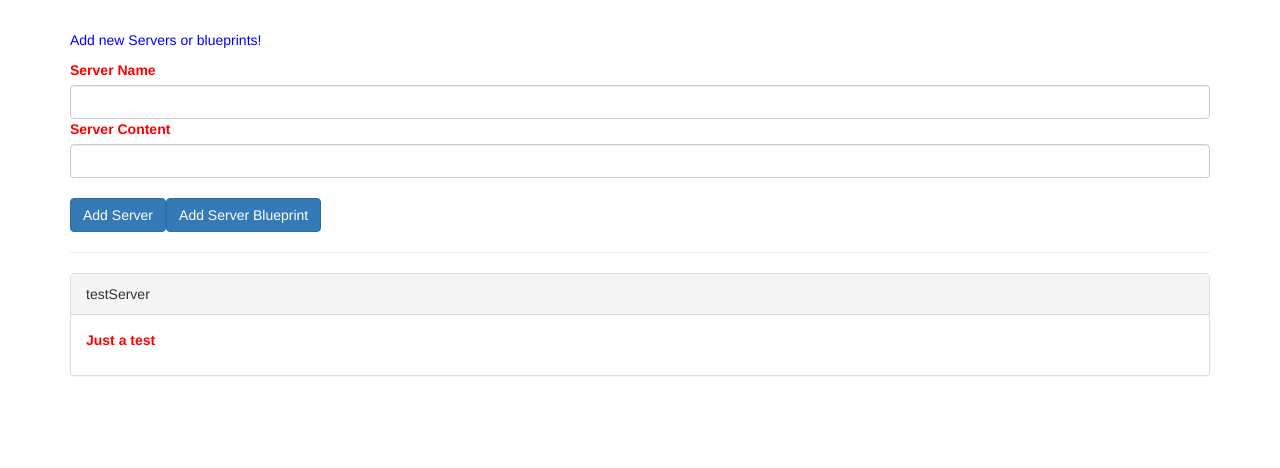
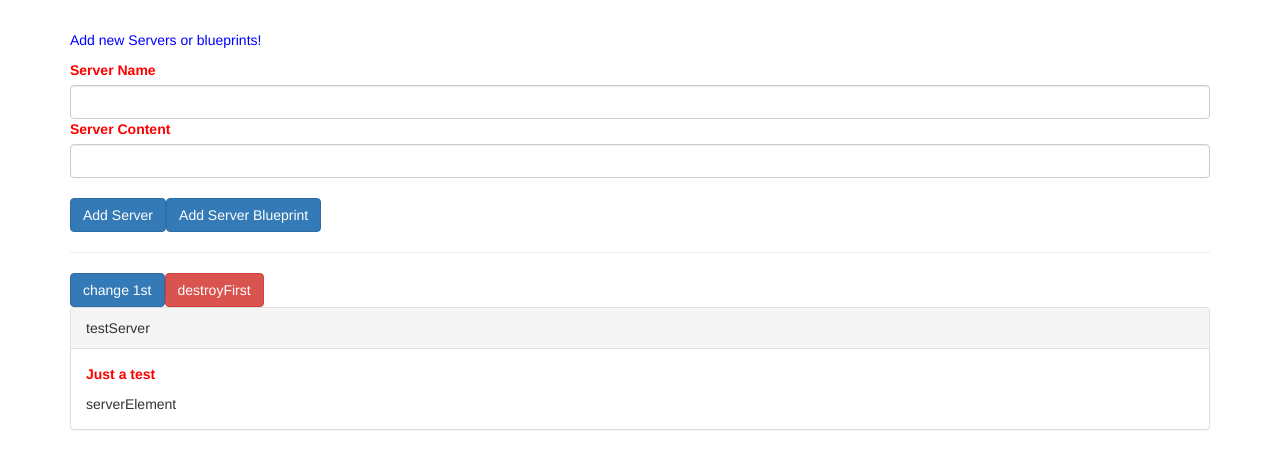
Before and after one commit to marekboro/ng-components-and-databinding, an Angular app: page / in a window 1280 px wide. Shown: the top 468 px of the page. Built offline with nearby package versions, Linux system fonts and the light colour scheme.

Commit message:
fun with lifecycle hooks

```diff
--- a/src/app/app.component.html
+++ b/src/app/app.component.html
@@ -5,9 +5,20 @@
   <hr>
   <div class="row">
     <div class="col-xs-12">
+      <button class="btn btn-primary" (click)="onChangeFirst()"> change 1st  </button>
+      <button class="btn btn-danger" (click)="onDestroyFirst()"> destroyFirst  </button>
      <app-server-element
      *ngFor="let serverElement of serverElements"
-     [srvElement]='serverElement'></app-server-element>
+     [srvElement]='serverElement'
+     [name]="serverElement.name">
+
+     <p>
+      <strong *ngIf="serverElement.type === 'server'" style="color: red">{{ serverElement.content }}</strong>
+      <em *ngIf="serverElement.type === 'blueprint'">{{ serverElement.content }}</em>
+    </p>serverElement
+
+
+    </app-server-element>
     </div>
   </div>
 </div>
--- a/src/app/app.component.ts
+++ b/src/app/app.component.ts
@@ -23,5 +23,12 @@
       content: blueprintData.serverContent
     });
   }
+  onChangeFirst(){
+    this.serverElements[0].name = 'Changed';
+  }
+  onDestroyFirst(){
+    this.serverElements.splice(0,1);
+  }
+
 
 }
--- a/src/app/cockpit/cockpit.component.ts
+++ b/src/app/cockpit/cockpit.component.ts
@@ -26,7 +26,7 @@
   }
 
   onAddServer(nameInput:HTMLInputElement) {
-    console.log(this.serverContentInput)
+    // console.log(this.serverContentInput)
     this.serverCreated.emit({
       serverName: nameInput.value,
       serverContent:this.serverContentInput.nativeElement.value});
--- a/src/app/server-element/server-element.component.html
+++ b/src/app/server-element/server-element.component.html
@@ -1,10 +1,8 @@
 <div
 class="panel panel-default">
-<div class="panel-heading">{{ element.name }}</div>
+<!-- <div class="panel-heading">{{ element.name }}</div> -->
+<div class="panel-heading">{{name }}</div>
 <div class="panel-body">
-  <p>
-    <strong *ngIf="element.type === 'server'" style="color: red">{{ element.content }}</strong>
-    <em *ngIf="element.type === 'blueprint'">{{ element.content }}</em>
-  </p>
+ <ng-content></ng-content>
 </div>
 </div>
--- a/src/app/server-element/server-element.component.ts
+++ b/src/app/server-element/server-element.component.ts
@@ -1,4 +1,17 @@
-import { Component, Input, OnInit, ViewEncapsulation } from '@angular/core';
+import {
+  AfterContentChecked,
+  AfterContentInit,
+  AfterViewChecked,
+  AfterViewInit,
+  Component,
+  DoCheck,
+  Input,
+  OnChanges,
+  OnDestroy,
+  OnInit,
+  SimpleChanges,
+  ViewEncapsulation
+} from '@angular/core';
 
 @Component({
   selector: 'app-server-element',
@@ -6,13 +19,48 @@
   styleUrls: ['./server-element.component.css'],
   encapsulation: ViewEncapsulation.None
 })
-export class ServerElementComponent implements OnInit {
+export class ServerElementComponent implements
+  OnInit,
+  OnChanges,
+  DoCheck,
+  AfterContentInit,
+  AfterContentChecked,
+  AfterViewInit,
+  AfterViewChecked, OnDestroy  {
 
-  @Input('srvElement') element: {type:string, name:string, content:string}
+  @Input('srvElement') element: { type: string, name: string, content: string }
+  @Input() name: string;
 
-  constructor() { }
+  constructor() {
+    console.log("constructor called")
+  }
+
+  ngOnChanges(changes: SimpleChanges) {
+    console.log("ngOnChanges called")
+    console.log(changes)
+  }
 
   ngOnInit(): void {
+    console.log("ngOnInit called")
+  }
+
+  ngDoCheck() {
+    console.log("ngDoCheck called")
+  }
+  ngAfterContentInit() {
+    console.log("ngAfterContentInit called")
+  }
+  ngAfterContentChecked() {
+    console.log("ngAfterContentChecked called")
+  }
+  ngAfterViewInit() {
+    console.log("ngAfterViewInit called")
+  }
+  ngAfterViewChecked() {
+    console.log("ngAfterViewChecked called")
+  }
+  ngOnDestroy() {
+    console.log("ngOnDestroy called")
   }
 
 }
```
